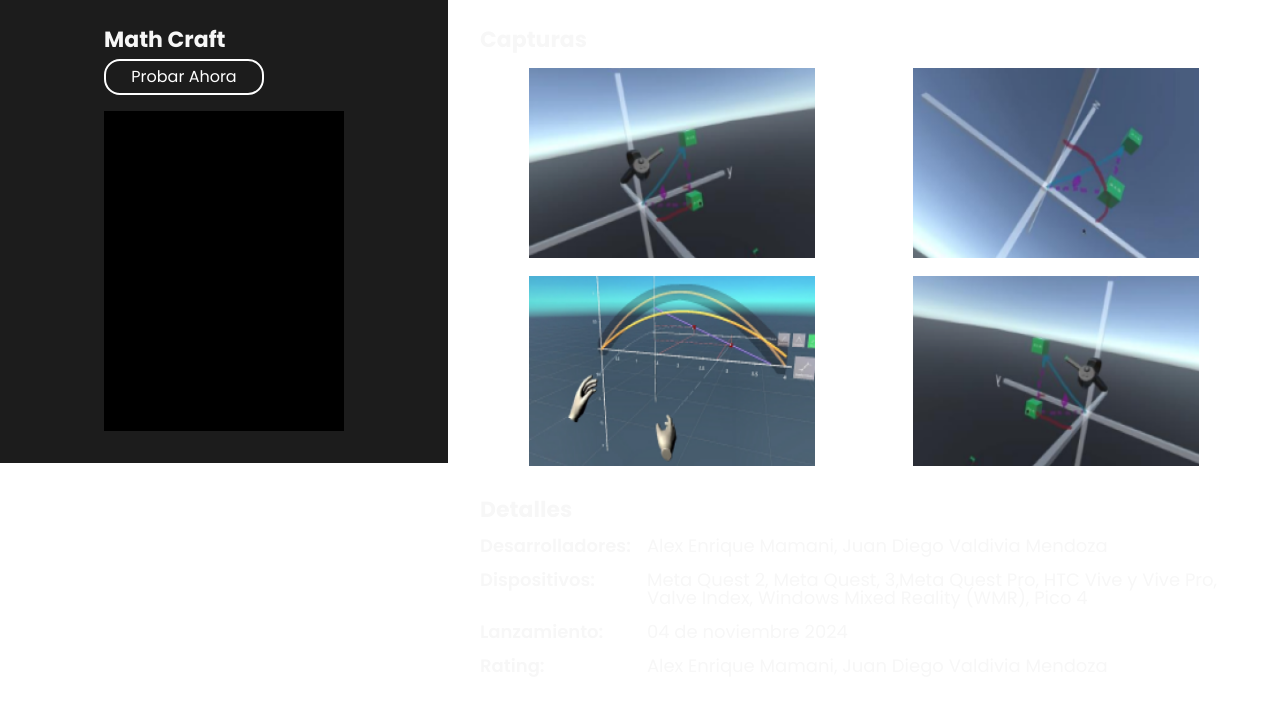
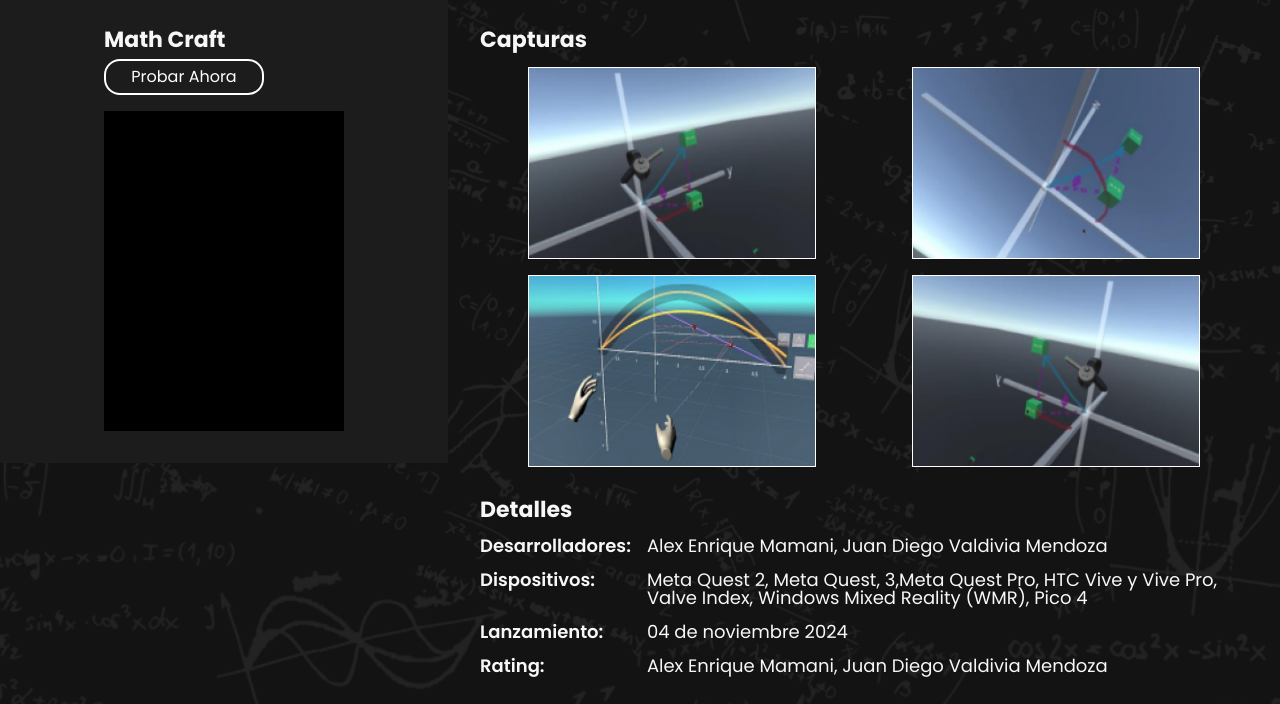
Before and after one commit to JD17VM/IHC_Proyectos, a plain HTML site: page public/index.html in a window 1280 px wide. Shown: the part 623-1327 px from the top of the page. Drawn offline with nearby package versions, Linux system fonts and the light colour scheme.

Commit message:
fix(style): background-image corregido

```diff
--- a/public/index.html
+++ b/public/index.html
@@ -15,7 +15,7 @@
     <title>Inicio</title>
 </head>
 
-<body class="index">
+<body class="background">
 
     <nav id="navbar">
         <div class="cont_logos">
```
